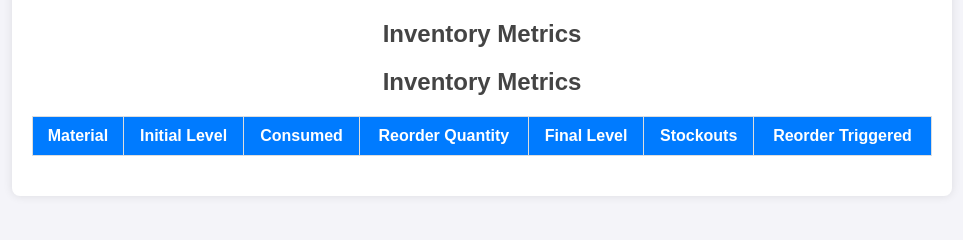
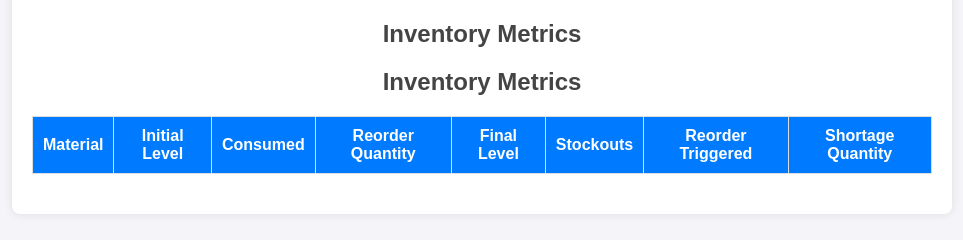
Before and after one commit to marouguen/simulation_prod_inv_ord, a Flask app: template templates/results.html in a window 1280 px wide. Shown: the part 316-556 px from the top of the page, without its empty margins (158-1121 px from the left). Run offline with Flask 3, Linux system fonts and the light colour scheme; the template is opened without the code that fills it, so the values that code supplies are empty.

Commit message:
fourth commit

```diff
--- a/app.py
+++ b/app.py
@@ -71,6 +71,7 @@ def simulate(plans=None):
     inventory_status = {}
     machine_results = []
     orders_results = []
+    total_time = 0  # Cumulative processing time
 
     for index, row in inventory_data.iterrows():
         total_consumption[row["material_name"]] = 0
@@ -83,7 +84,7 @@ def simulate(plans=None):
         scrap_rate = machine_params["scrap"] / 100
         downtime_rate = machine_params["downtime"] / 100
         material_needed = machine_params["material_kg_unit"]
-        employees_needed = machine_params["employees_needed_shift"]
+        employees_needed = machine_params["employees_needed"]
 
         if plan["employees_available"] < employees_needed:
             machine_results.append({
@@ -97,7 +98,7 @@ def simulate(plans=None):
             })
             continue
 
-        potential_production =  production_rate
+        potential_production = hours_available * production_rate
         actual_production = potential_production * (1 - scrap_rate)
         material_used = actual_production * material_needed
 
@@ -106,7 +107,7 @@ def simulate(plans=None):
         machine_results.append({
             "machine": plan["name"],
             "status": "Simulated",
-            "production": potential_production,
+            "production": actual_production,
             "material_consumed": material_used,
             "used_capacity": (actual_production / potential_production) * 100,
             "downtime_rate": downtime_rate,
@@ -117,35 +118,71 @@ def simulate(plans=None):
         row = inventory_data[inventory_data["material_name"] == material].iloc[0]
         initial_level = row["initial_level_kg"]
         reorder_quantity = row["reorder_quantity_kg"]
+        reorder_triggered = "Yes" if consumed > initial_level else "No"  # Determine if reorder occurred
+        shortage_quantity = consumed - initial_level if consumed > initial_level else 0
         if consumed > initial_level:
             stockouts[material] += 1
-            final_level = initial_level - consumed + reorder_quantity
+            final_level = reorder_quantity + initial_level
+            shortage_quantity = consumed - initial_level
         else:
             final_level = initial_level - consumed
+            shortage_quantity = 0
         inventory_status[material] = {
             "initial": initial_level,
             "consumed": consumed,
             "reorder_quantity": reorder_quantity if final_level > initial_level else 0,
             "final": final_level,
             "stockouts": stockouts[material],
+            "reorder_triggered": reorder_triggered,
+            "shortage_quantity": shortage_quantity
         }
 
-    for index, order in orders_data.iterrows():
+
+    # Calculate order due dates
+    orders_data["due_date"] = orders_data.apply(
+        lambda row: parse_datetime(row["entry_date"]) + timedelta(hours=row["agreed_lead_time"]), axis=1
+    )
+    orders_data["processing_time"] = orders_data["order_size"] / machines_data.set_index("name").loc[
+        orders_data["machine_name"], "rate_kg_h"
+    ].values
+
+    # Sort orders by priority
+    sorted_orders = orders_data.sort_values(by=["due_date", "processing_time"]).to_dict(orient="records")
+
+    for order in sorted_orders:
         entry_date = parse_datetime(order["entry_date"])
         due_date = entry_date + timedelta(hours=order["agreed_lead_time"])
-        order_size = order["order_size"]
-        material_name = order["material_name"]
+        processing_time = order["order_size"] / machines_data.set_index("name").loc[order["machine_name"], "rate_kg_h"]
+        wait_time = total_time
+        lead_time = wait_time + processing_time
 
-        completed_quantity = min(order_size, total_consumption.get(material_name, 0))
-        total_consumption[material_name] -= completed_quantity
+        # Check inventory for material availability
+        material_needed = machines_data.set_index("name").loc[order["machine_name"], "material_kg_unit"] * order["order_size"]
+        material_available = inventory_data.set_index("material_name").loc[order["material_name"], "material_quantity"]
+
+        if material_available >= material_needed:
+            completed_quantity = order["order_size"]
+            inventory_data.loc[inventory_data["material_name"] == order["material_name"], "material_quantity"] -= material_needed
+            status = "Completed"
+            shortage_quantity = 0
+        else:
+            completed_quantity = material_available / machines_data.set_index("name").loc[order["machine_name"], "material_kg_unit"]
+            inventory_data.loc[inventory_data["material_name"] == order["material_name"], "material_quantity"] = 0
+            status = "Partial" if completed_quantity > 0 else "Not Completed"
+            shortage_quantity = order["order_size"] - completed_quantity
+
+        total_time += processing_time
+        on_time = "Yes" if lead_time <= order["agreed_lead_time"] else "No"
 
         orders_results.append({
             "order_id": order["order_id"],
-            "status": "Completed" if completed_quantity == order_size else "Pending",
+            "status": status,
             "completed_quantity": completed_quantity,
+            "shortage_quantity": shortage_quantity,
+            "due_date": due_date.strftime("%Y-%m-%d %H:%M"),
             "entry_date": entry_date.strftime("%Y-%m-%d %H:%M"),
-            "due_date": due_date.strftime("%Y-%m-%d %H:%M"),
-            "on_time": "Yes" if completed_quantity == order_size else "No",
+            "on_time": on_time,
+            "lead_time": lead_time,
         })
 
     return render_template(
--- a/machines.csv
+++ b/machines.csv
@@ -1,4 +1,4 @@
-name,rate_kg_h,scrap,downtime,material_kg_unit,employees_needed_shift,material_name
+name,rate_kg_h,scrap,downtime,material_kg_unit,employees_needed,material_name
 Prensa 1,1000,0.15,0.10,3,7,Aluminium
 Vertical,1000,0.01,0.10,0.125,10,Powder Coating
 Horizontal,500,0.02,0.15,0.15,6,Powder Coating
--- a/templates/results.html
+++ b/templates/results.html
@@ -114,6 +114,7 @@
             <th>Final Level</th>
             <th>Stockouts</th>
             <th>Reorder Triggered</th>
+            <th>Shortage Quantity</th>
           </tr>
         </thead>
         <tbody>
@@ -126,6 +127,7 @@
             <td>{{ metrics.final }}</td>
             <td>{{ metrics.stockouts }}</td>
             <td>{{ metrics.reorder_triggered }}</td>
+            <td>{{ metrics.shortage_quantity }}</td>
           </tr>
           {% endfor %}
         </tbody>
```
